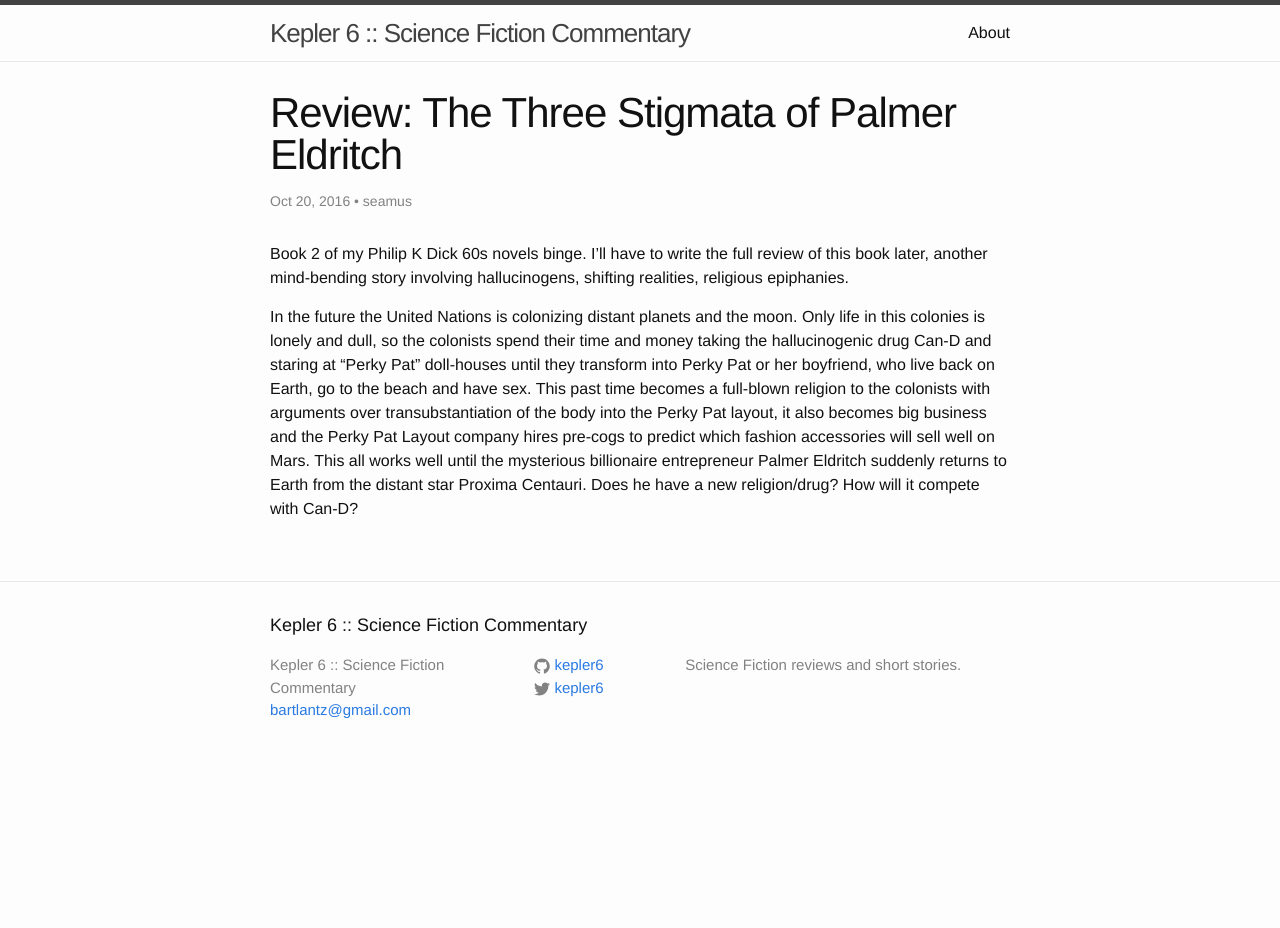
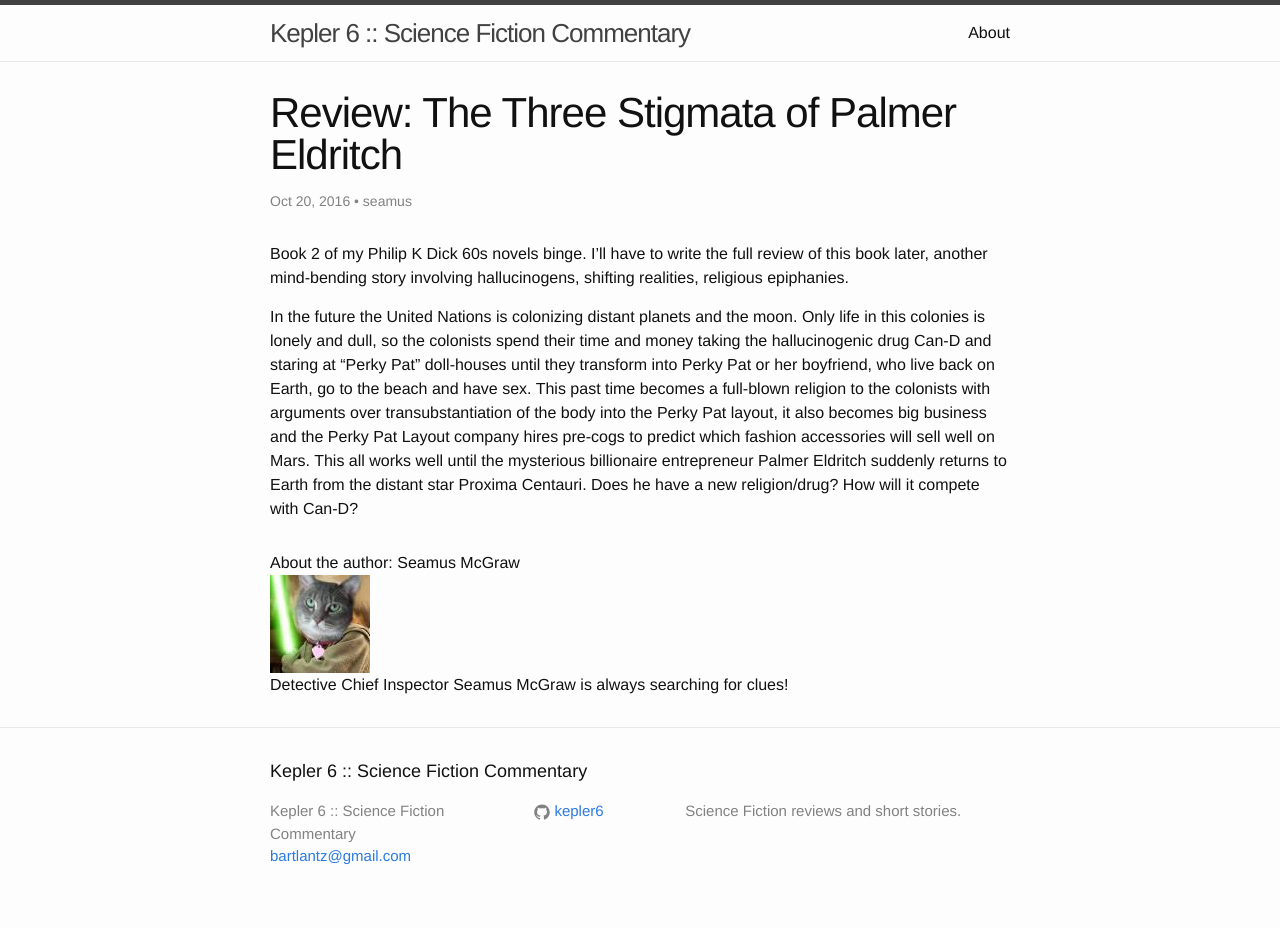
Before and after one commit to kepler6/kepler6.github.io, a Jekyll site: the page built from _posts/2016-10-20-the-three-stigmata.md, in a window 1280 px wide. Built offline with Jekyll 4.4.1, drawn with Linux system fonts in a browser that asks for light colours; before the commit the page ends 900 px from its top, so only the background shows below that.

Commit message:
updates posts to show author info

```diff
--- a/_config.yml
+++ b/_config.yml
@@ -12,7 +12,6 @@ description: > # this means to ignore newlines until "baseurl:"
   Science Fiction reviews and short stories.
 baseurl: "" # the subpath of your site, e.g. /blog
 url: "http://kepler6.github.io" # the base hostname & protocol for your site
-twitter_username: kepler6
 github_username:  kepler6
 
 # Build settings
@@ -28,3 +27,5 @@ collections:
     output: true
   paintings:
     output: true
+  authors:
+    output: true
--- /dev/null
+++ b/_data/people.yml
@@ -0,0 +1,26 @@
+seamus:
+  title: Seamus McGraw
+  id: seamus
+  description: Detective Chief Inspector Seamus McGraw is always searching for clues!
+  aliases: Gray Shanks, Panthercat, The Rocky Mountain Panther, Makeshift
+  image-url: /images/authors/seamus.jpg
+
+bigwig:
+  title: Baron von Bigwig
+  description: Detective Chief Inspector Seamus McGraw is always searching for clues!
+  aliases: Oliver Heavisides, Baron von Bigwig, Zeus
+  image-url: /images/cats/bigwig.jpg
+
+sherman:
+  title: Sherman LeGrande
+  id: sherman
+  description: Don't feed Ramblin Man
+  aliases: Ramblin Man
+  image-url: /images/authors/sherman.jpg
+
+bart:
+  title: Bart Lantz
+  id: bart
+  description: Don't feed Ramblin Man
+  aliases: Ramblin Man
+  image-url: /images/authors/bart.jpg
--- a/_layouts/post.html
+++ b/_layouts/post.html
@@ -13,3 +13,10 @@ layout: default
   </div>
 
 </article>
+
+{% assign writer = site.data.people[page.author] %}
+<div class="author">
+  About the author: {{writer.title}}
+  <div class="author-img"><img src="{{ writer.image-url }}"></div>
+  <div class="biography">{{ writer.description }}</div>
+</div>
```
Also changed, not shown: images/authors/bart.jpg (added), images/authors/seamus.jpg (added), images/authors/sherman.jpg (added), images/posts/cern.png (added), images/posts/dr.jpg (added), images/posts/prometheus.jpg (added), images/posts/stigmata.jpg (added), images/posts/ubik.jpg (added), images/posts/zero.png (added).
